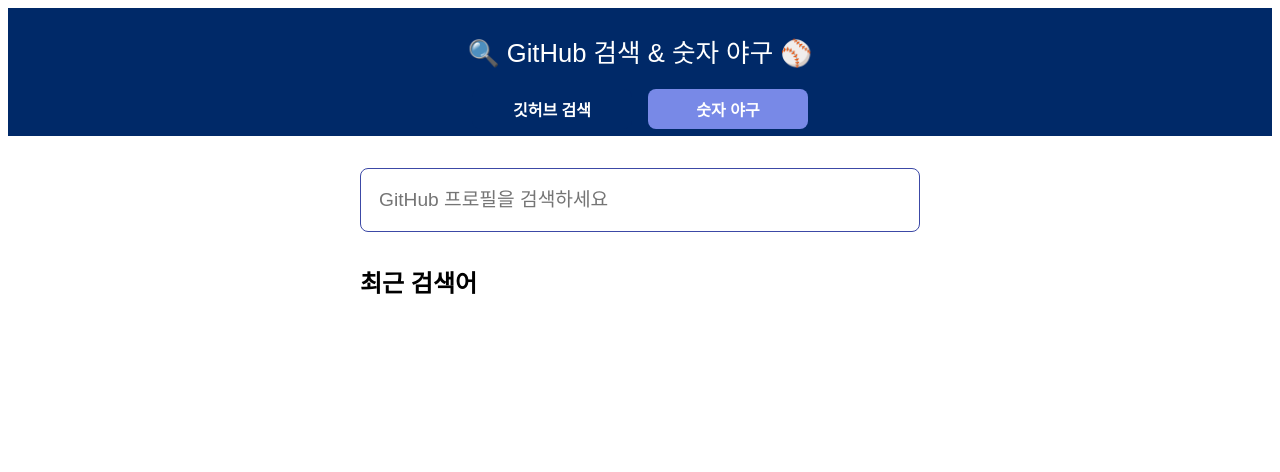
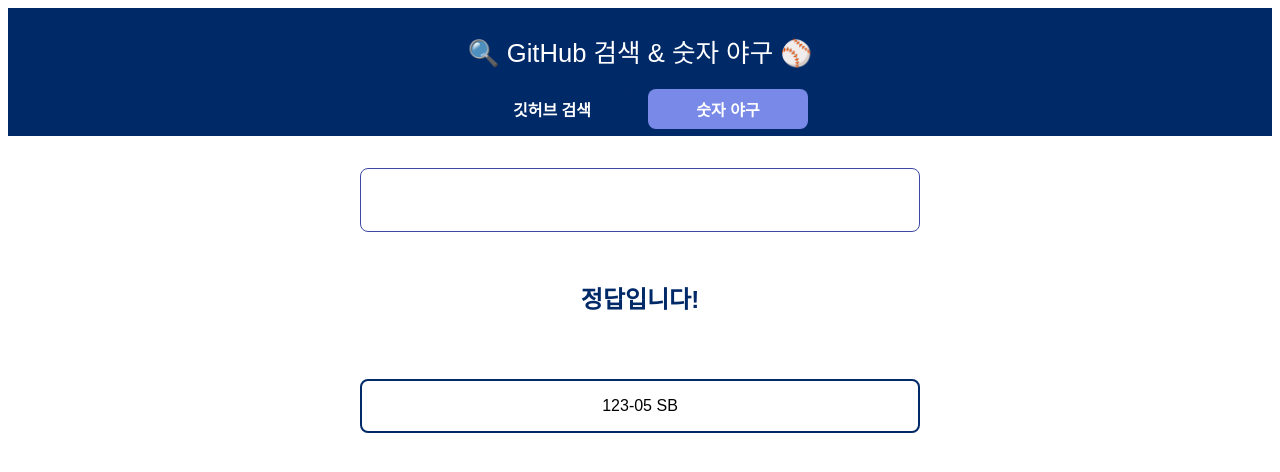
Before and after one commit to AT-SOPT-WEB/JinHyeokLee, a React (Vite) app in the folder week3/assignment/week3-assignment/: page / in a window 1280 px wide. Both pictures are taken after a click on the button "숫자 야구". Shown: the top 472 px of the page. Built offline with nearby package versions, Linux system fonts and the light colour scheme; a web font is replaced by a local one; what emotion-reset would draw is missing.

Commit message:
style: 숫자 야구 게임 퍼블리싱

```diff
--- a/week3/assignment/week3-assignment/src/App.jsx
+++ b/week3/assignment/week3-assignment/src/App.jsx
@@ -1,5 +1,6 @@
 import { css } from '@emotion/react';
 import { useState } from 'react';
+import BaseballGame from './components/BaseballGame/BaseballGame';
 import GithubSearch from './components/GithubSearch/GithubSearch';
 import Header from './components/Header/Header';
 
@@ -42,6 +43,7 @@
           align-items: center;
         `}
       >
+        {activeTab === 'github' && (
           <GithubSearch
             userInfo={userInfo}
             getUserInfo={getUserInfo}
@@ -49,6 +51,8 @@
             handleSearchKeywordChange={handleSearchKeywordChange}
             resetInput={resetInput}
           />
+        )}
+        {activeTab === 'baseball' && <BaseballGame />}
       </main>
     </>
   );
--- /dev/null
+++ b/week3/assignment/week3-assignment/src/components/BaseballGame/BaseballGame.jsx
@@ -0,0 +1,24 @@
+import { useState } from 'react';
+import Input from '../Input/Input';
+import RoundResultBox from '../RoundResultBox/RoundResultBox';
+import * as style from './baseballGameStyle';
+
+const BaseballGame = () => {
+  const [gameInputValue, setGameInputValue] = useState('');
+
+  const handleGameValueChange = (e) => {
+    setGameInputValue(e.target.value);
+  };
+
+  return (
+    <div css={style.containerStyle}>
+      <Input value={gameInputValue} onChange={handleGameValueChange} />
+      <p css={style.textStyle}>정답입니다!</p>
+      <div css={style.roundResultContainerStyle}>
+        <RoundResultBox />
+      </div>
+    </div>
+  );
+};
+
+export default BaseballGame;
--- a/week3/assignment/week3-assignment/src/components/BaseballGame/baseballGameStyle.js
+++ b/week3/assignment/week3-assignment/src/components/BaseballGame/baseballGameStyle.js
@@ -0,0 +1,31 @@
+import { css } from '@emotion/react';
+
+export const containerStyle = css`
+  display: flex;
+  flex-direction: column;
+  align-items: center;
+  width: 35rem;
+  height: 100%;
+  gap: 1rem;
+
+  margin-top: 2rem;
+`;
+
+export const textStyle = (theme) => css`
+  font-size: 1.5rem;
+  font-weight: 700;
+  color: ${theme.colors.blue100};
+  margin-top: 2rem;
+`;
+
+export const roundResultContainerStyle = css`
+  display: flex;
+  flex-direction: column;
+  gap: 1rem;
+
+  width: 100%;
+  height: 27rem;
+
+  margin-top: 1.5rem;
+  overflow-y: scroll;
+`;
--- /dev/null
+++ b/week3/assignment/week3-assignment/src/components/RoundResultBox/RoundResultBox.jsx
@@ -0,0 +1,7 @@
+import * as style from './roundResultBoxStyle';
+
+const RoundResultBox = () => {
+  return <div css={style.roundResultStyle}>123-05 SB</div>;
+};
+
+export default RoundResultBox;
--- /dev/null
+++ b/week3/assignment/week3-assignment/src/components/RoundResultBox/roundResultBoxStyle.js
@@ -0,0 +1,12 @@
+import { css } from '@emotion/react';
+
+export const roundResultStyle = (theme) => css`
+  display: flex;
+  justify-content: center;
+  align-items: center;
+
+  width: 100%;
+  padding: 1rem;
+  border-radius: 0.5rem;
+  border: 2px solid ${theme.colors.blue100};
+`;
```
Also changed, not shown: week3/assignment/week3-assignment/src/components/BaseballGame/BaseballGaem.jsx (deleted). Lines whose indentation alone changed are shown as unchanged.
